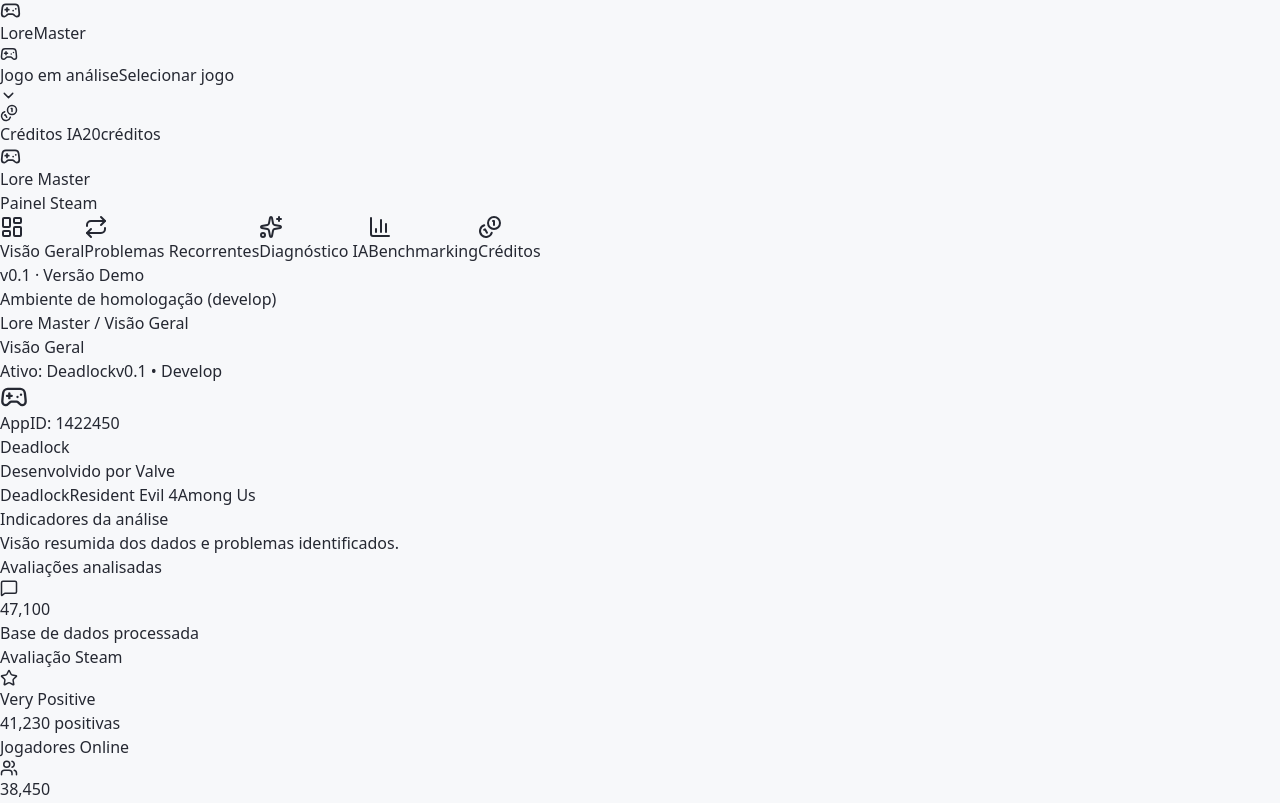
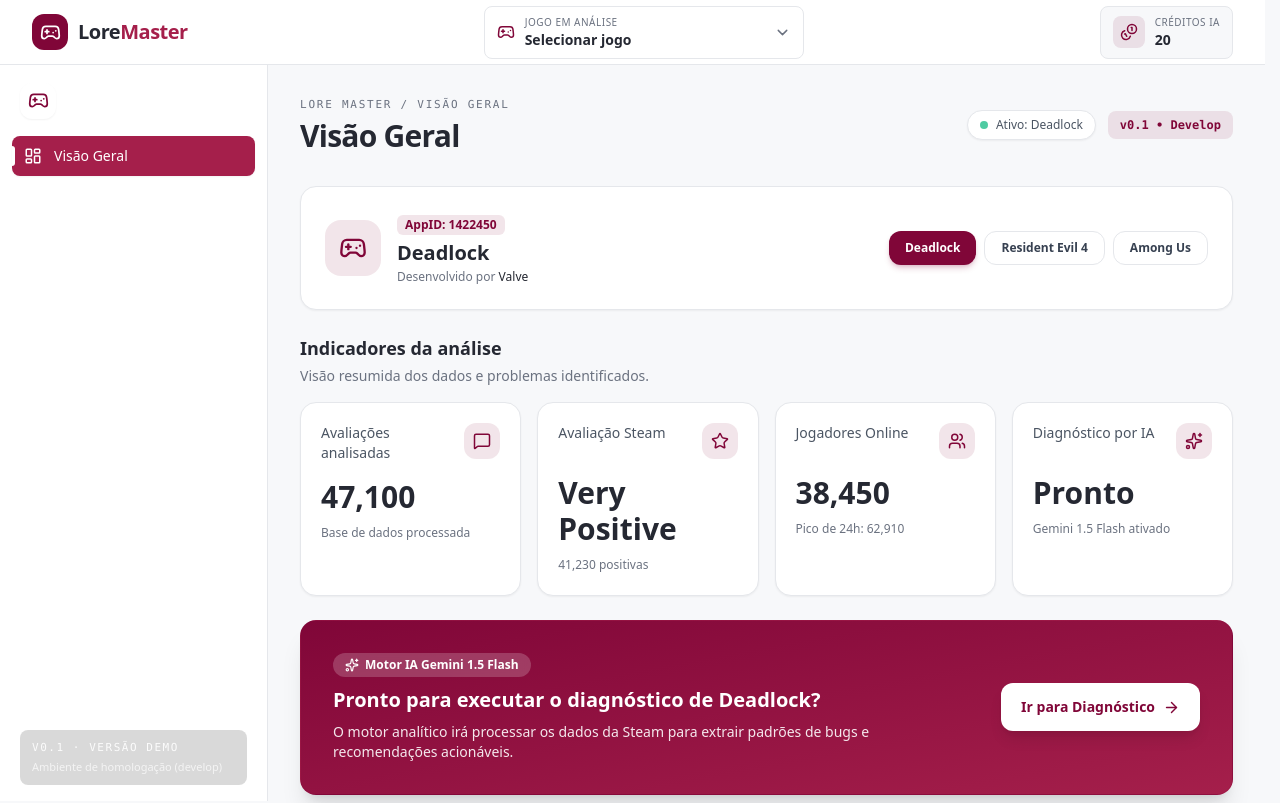
Before and after one commit to joaovveloso/lore-master, a Next.js app: page / in a window 1280 px wide. Shown: the top 803 px of the page. Built offline with nearby package versions, Linux system fonts and the light colour scheme.

Commit message:
Add Tailwind CSS configuration file

```diff
--- /dev/null
+++ b/tailwind.config.ts
@@ -0,0 +1,23 @@
+import type { Config } from "tailwindcss";
+
+const config: Config = {
+  content: [
+    "./src/pages/**/*.{js,ts,jsx,tsx,mdx}",
+    "./src/components/**/*.{js,ts,jsx,tsx,mdx}",
+    "./src/app/**/*.{js,ts,jsx,tsx,mdx}",
+  ],
+  theme: {
+    extend: {
+      colors: {
+        bordo: {
+          DEFAULT: "#800638",
+          hover: "#A51F4B",
+          active: "#65042C",
+        },
+      },
+    },
+  },
+  plugins: [],
+};
+
+export default config;
```
